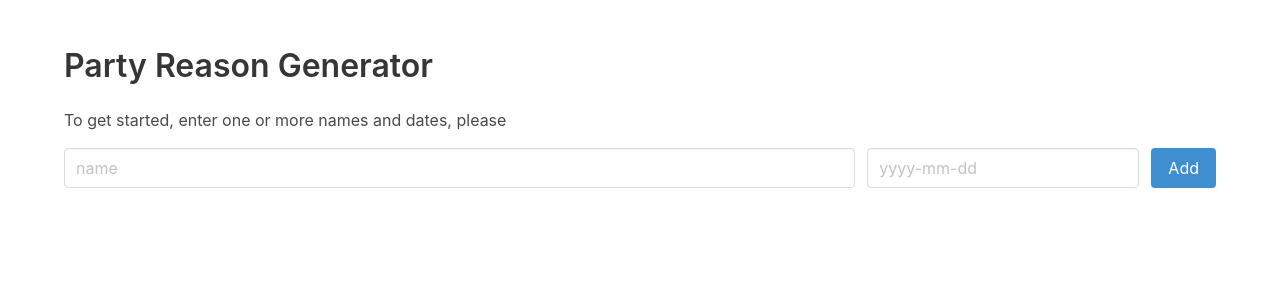
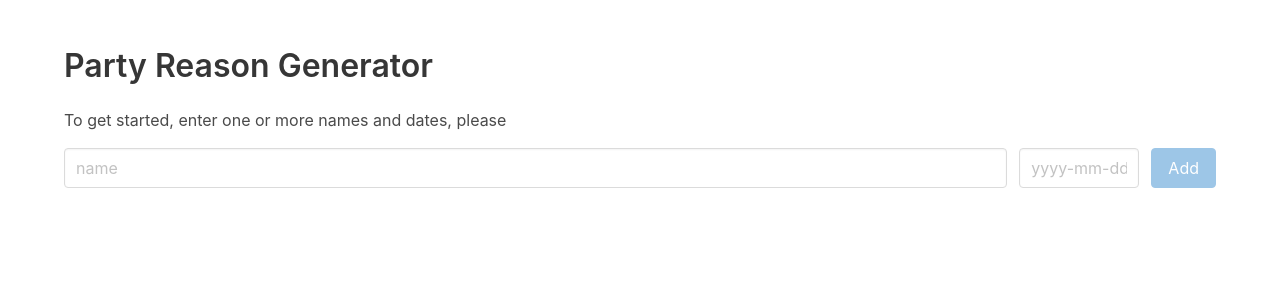
Before and after one commit to mobzystems/PartyReasons, a React (Create React App) app: page / in a window 1280 px wide. Shown: the top 300 px of the page. Built offline with nearby package versions, Linux system fonts and the light colour scheme.

Commit message:
Added validation

```diff
--- a/src/PartyReasons.tsx
+++ b/src/PartyReasons.tsx
@@ -7,11 +7,11 @@ import { InterestingDate, PartyReason, PartyReasonGenerator, PartyReasonQuality
 function QualityTag(props: { quality: PartyReasonQuality }) {
   switch (props.quality) {
     case PartyReasonQuality.Fantastic:
-      return <span className="tag is-success">Fantastic</span>;
+      return <span className="tag is-warning">Fantastic</span>;
     case PartyReasonQuality.Excellent:
-      return <span className="tag is-primary">Excellent</span>;
+      return <span className="tag is-success">Excellent</span>;
     case PartyReasonQuality.Good:
-      return <span className="tag is-warning">Good</span>;
+      return <span className="tag is-link">Good</span>;
     case PartyReasonQuality.So_so:
       return <span className="tag is-light">So-so</span>;
     case PartyReasonQuality.Awful:
@@ -44,22 +44,40 @@ function SingleEvent(props: {
 
 function NewEvent(props: {
   onAddEvent: (event: InterestingDate) => void
+  onValidateEvent: (event: InterestingDate) => string | undefined
 }) {
   const [name, setName] = useState('');
-  const [date, setDate] = useState<moment.Moment>();
+  const [date, setDate] = useState('');
+  const [dateIsValid, setDateIsValid] = useState(false);
+  const [error, setError] = useState<string>();
 
   return (<>
-    <form className="block" onSubmit={(e) => { e.preventDefault(); if (date !== undefined) props.onAddEvent({ name: name, date: date }) }}>
+    <form className="block" onSubmit={(e) => {
+      e.preventDefault();
+      const ev = { name: name, date: moment(date) };
+      const msg = props.onValidateEvent(ev);
+      if (msg === undefined) {
+        props.onAddEvent(ev);
+        setName('');
+        setDate('');
+      }
+      else
+        setError(msg);
+    }}>
       <div className="field is-grouped">
-        <p className="control is-expanded">
+        <div className="control is-expanded">
           <input className="input" type="text" placeholder="name" value={name} onChange={(e) => setName(e.target.value)} />
-        </p>
-        <p className="control">
-          <input className="input" type="text" placeholder="yyyy-mm-dd" onChange={(e) => setDate(moment(e.target.value))} />
-        </p>
-        <p className="control">
-          <input className="button is-info" type="submit" value="Add" />
-        </p>
+          {error !== undefined && <p className="help is-danger">{error}</p>}
+        </div>
+        <div className="control">
+          <input className="input" type="text" style={{ width: 120 }} placeholder="yyyy-mm-dd" pattern="\d{4}-\d{2}-\d{2}" value={date} onChange={(e) => {
+            setDate(e.target.value);
+            setDateIsValid(e.target.value.match(/\d{4}-\d{2}-\d{2}/) !== null && moment(e.target.value).isValid());
+          }} />
+        </div>
+        <div className="control">
+          <input className="button is-info" type="submit" value="Add" disabled={!(dateIsValid && name !== '')} />
+        </div>
       </div>
     </form>
   </>);
@@ -100,24 +118,11 @@ export function PartyReasons() {
     }
   }, [context]);
 
-  // // Create date list if first date changes
-  // useEffect(() => {
-  //   const days: moment.Moment[] = [];
-  //   for (let i = 0; i < 31; i++) {
-  //     let d = year.clone();
-  //     d.add(i, 'days');
-  //     if (d.month() !== year.month())
-  //       break;
-  //     days.push(d);
-  //   }
-  //   setDays(days);
-  // }, [year]);
-
   useEffect(() => {
     const generator = new PartyReasonGenerator(events.filter(d => selectedNames.has(d.name)));
     const newReasons = [];
 
-    let day = moment({year: year, month: 0, day: 1});
+    let day = moment({ year: year, month: 0, day: 1 });
     do {
       const reasons = generator.getPartyReasons(day);
       for (const r of reasons) {
@@ -128,6 +133,13 @@ export function PartyReasons() {
 
     setPartyReasons(newReasons);
   }, [events, year, selectedNames, minEvents]);
+
+  function validateEvent(event: InterestingDate): string | undefined {
+    if (events.find(e => e.name.toLowerCase() === event.name.toLowerCase()) !== undefined)
+      return 'This name is already in use';
+    // if (events.find(e => e.date.format('YYYY-MM-DD')  === event.date.format('YYYY-MM-DD')) !== undefined)
+    return undefined;
+  }
 
   // Get the minimum number of events. Cannot be less than the number of selected events
   let minE = minEvents;
@@ -140,7 +152,8 @@ export function PartyReasons() {
     <h1 className="title">Party Reason Generator</h1>
     {events.length === 0
       ? <p>To get started, enter one or more names and dates, please</p>
-      : <table className="table is-narrow is-striped is-NOT-sticky">
+      : <div className="table-container">
+        <table className="table is-narrow is-striped is-NOT-sticky">
           <thead>
             <tr>
               <th align="center"><input type="checkbox" disabled /></th>
@@ -167,8 +180,13 @@ export function PartyReasons() {
               }}
             />)}
           </tbody>
-      </table>}
-    <NewEvent onAddEvent={(event) => { setEvents([...events, event]); setSelectedNames(selectedNames.add(event.name)) }} />
+        </table>
+      </div>
+    }
+    <NewEvent
+      onAddEvent={(event) => { setEvents([...events, event]); setSelectedNames(selectedNames.add(event.name)) }}
+      onValidateEvent={(event) => validateEvent(event)}
+    />
     {events.length > 0 && <>
       <div className="level is-mobile">
         <div className="level-left">
@@ -204,7 +222,7 @@ export function PartyReasons() {
           </thead>
           <tbody>
             {filteredReasons.map(pr =>
-              <tr key={pr.date.format() + pr.reason.reason}>
+              <tr key={pr.date.format('YYYY-MM-DD') + '/' + pr.reason.parties + '/' + pr.reason.reason}>
                 <td>{pr.date.format('LL')}</td>
                 <td align="center"><QualityTag quality={pr.reason.quality} /></td>
                 <td align="center">{pr.reason.numberOfEvents}</td>
```
Lines whose indentation alone changed are shown as unchanged.
